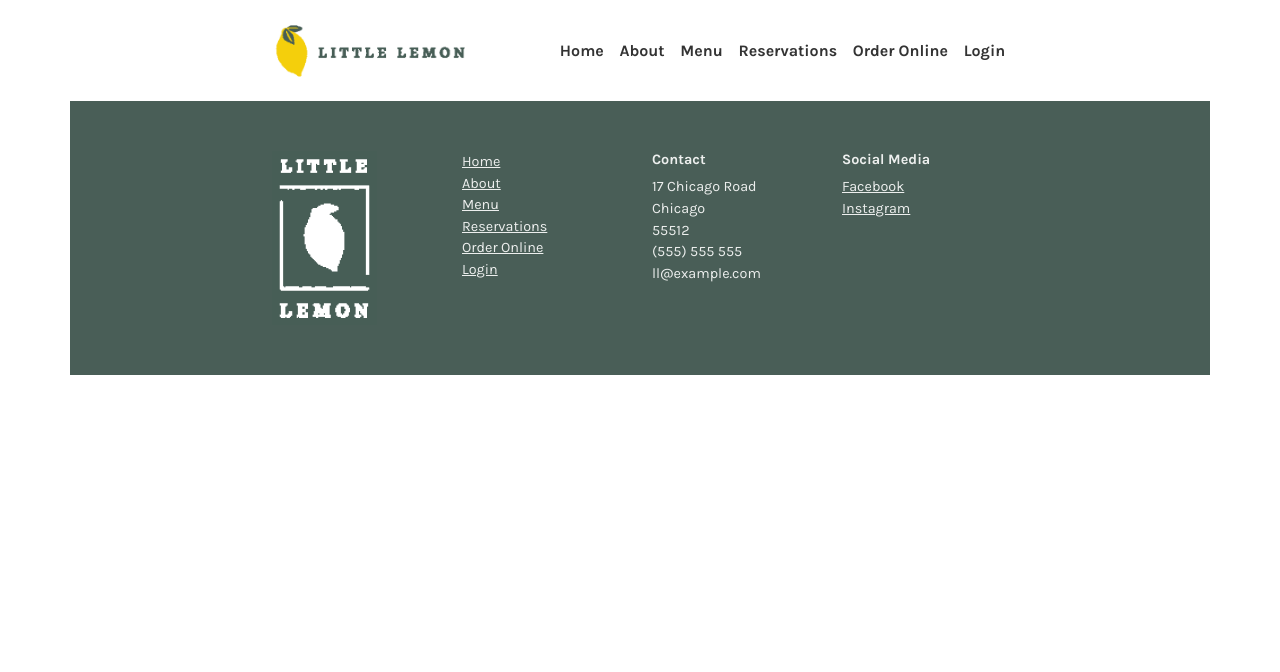
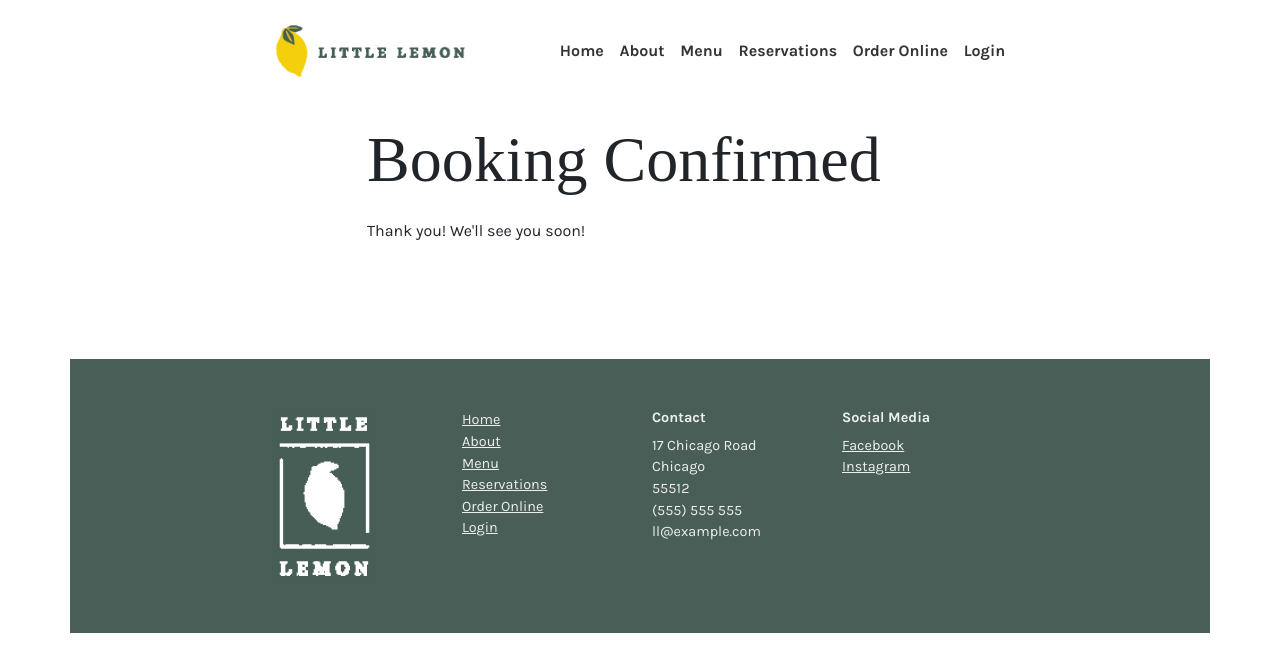
Before and after one commit to cariad/meta-frontend-dev-pro-capstone, a React (Create React App) app: page /confirmed-booking in a window 1280 px wide. Shown: the top 672 px of the page. Built offline with nearby package versions, Linux system fonts and the light colour scheme; a web font is replaced by a local one.

Commit message:
Exercise: Submitting the new booking page to the API

```diff
--- a/src/BookingForm.js
+++ b/src/BookingForm.js
@@ -2,6 +2,7 @@ import { useState } from 'react';
 
 function BookingForm({
   availableTimes,
+  submitForm,
   updateAvailableTimes,
 }) {
   const [date, setDate] = useState(new Date().toISOString().substring(0,10));
@@ -16,7 +17,13 @@ function BookingForm({
 
   const onSubmit = e => {
     e.preventDefault();
-    console.log('Submitted.');
+
+    submitForm({
+      'date': date,
+      'guests': guests,
+      'occasion': occasion,
+      'time': time,
+    });
   };
 
   return (
--- a/src/BookingPage.js
+++ b/src/BookingPage.js
@@ -3,6 +3,7 @@ import './BookingPage.css'
 
 function BookingPage({
   availableTimes,
+  submitForm,
   updateAvailableTimes,
 }) {
   return (
@@ -17,6 +18,7 @@ function BookingPage({
 
       <BookingForm
         availableTimes={availableTimes}
+        submitForm={submitForm}
         updateAvailableTimes={updateAvailableTimes}
       />
 
--- /dev/null
+++ b/src/ConfirmedBooking.js
@@ -0,0 +1,16 @@
+function ConfirmedBooking() {
+  return (
+    <div className='booking-page row'>
+      <div className='
+          offset-1    col-11
+          offset-md-2 col-md-8
+          offset-xl-3 col-xl-6
+      '>
+        <h1>Booking Confirmed</h1>
+        <p>Thank you! We'll see you soon!</p>
+      </div>
+    </div>
+  );
+}
+
+export default ConfirmedBooking;
--- a/src/Main.js
+++ b/src/Main.js
@@ -1,7 +1,8 @@
 import HomePage from './HomePage';
 import BookingPage from './BookingPage';
+import ConfirmedBooking from './ConfirmedBooking';
 import { useReducer } from 'react';
-import { Route, Routes } from "react-router-dom";
+import { Route, Routes, useNavigate } from "react-router-dom";
 
 // API provided by Meta:
 
@@ -39,10 +40,17 @@ export const initializeTimes = () => fetchAPI(new Date());
 export const reduceAvailableTimes = (state, action) => fetchAPI(new Date(Date.parse(action)));
 
 function Main() {
+  const navigate = useNavigate();
+
   const [availableTimes, updateAvailableTimes] = useReducer(
     reduceAvailableTimes,
     initializeTimes(),
   );
+
+  const submitForm = formData => {
+    submitAPI(formData);
+    navigate('/confirmed-booking');
+  }
 
   return (
     <main>
@@ -52,9 +60,15 @@ function Main() {
         <Route
           element={<BookingPage
             availableTimes={availableTimes}
+            submitForm={submitForm}
             updateAvailableTimes={updateAvailableTimes}
           />}
           path="/booking"
+        />
+
+        <Route
+          element={<ConfirmedBooking />}
+          path="/confirmed-booking"
         />
 
       </Routes>
```
